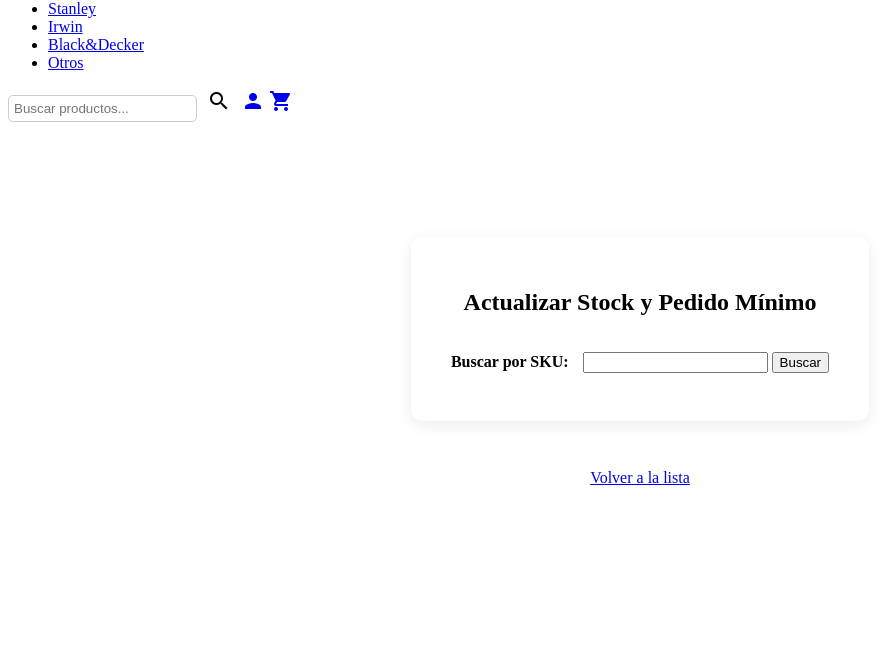
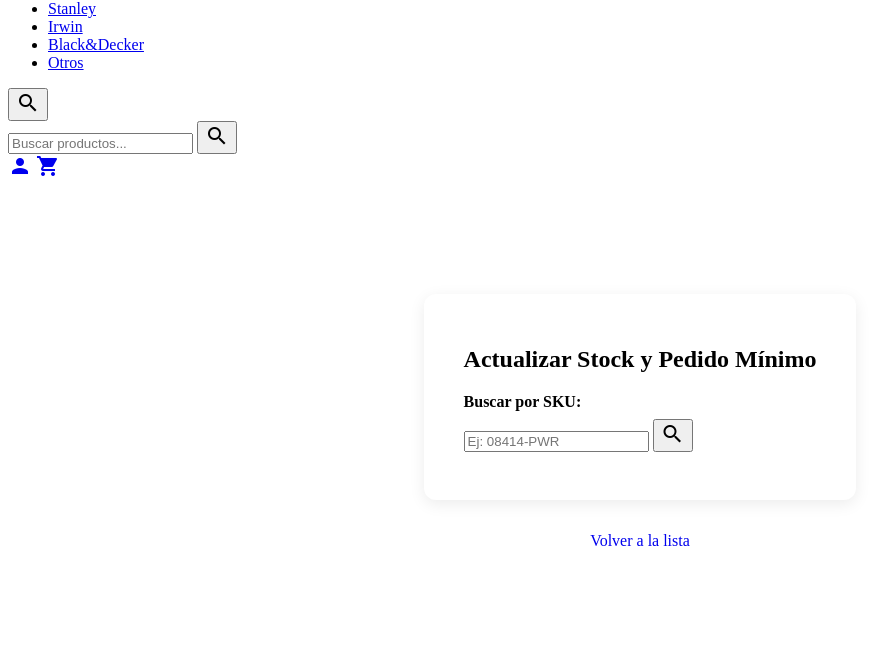
Before and after one commit to Marianavc02/Proyecto2, a Django app: page /productos/actualizar-stock-minimo/ in a window 1280 px wide. Shown: the part 346-1016 px from the top of the page, without its empty margins (0-884 px from the left). Before the commit the page ends 831 px from the top, so only its background shows below. Run offline with Django 5.2, Linux system fonts and the light colour scheme.

Commit message:
mejoras en front de busqueda y actulizar stock

```diff
--- a/productos/forms.py
+++ b/productos/forms.py
@@ -1,5 +1,3 @@
-
-
 # forms.py
 from django import forms
 from .models import Producto, ProductoImagen
--- a/productos/templates/productos/actualizar_stock_minimo.html
+++ b/productos/templates/productos/actualizar_stock_minimo.html
@@ -28,8 +28,12 @@
             {% csrf_token %}
             <div style="margin-bottom: 1rem;">
                 <label for="id_sku"><strong>Buscar por SKU:</strong></label>
-                <input type="text" name="sku" id="id_sku" value="{{ sku|default:'' }}" required {% if producto %}readonly{% endif %} style="margin-left:10px;">
-                <button type="submit" name="buscar" class="button" {% if producto %}disabled{% endif %}>Buscar</button>
+                <div class="search-container" style="margin-top:8px;">
+                    <input type="text" name="sku" id="id_sku" value="{{ sku|default:'' }}" required placeholder="Ej: 08414-PWR">
+                    <button type="submit" name="buscar" title="Buscar">
+                        <i class="material-icons">search</i>
+                    </button>
+                </div>
             </div>
             {% if producto %}
                 <div style="margin-bottom: 1rem; text-align:center;">
@@ -48,11 +52,11 @@
                     <label for="id_minimo_pedido">Mínimo para pedido:</label>
                     <input type="number" name="minimo_pedido" id="id_minimo_pedido" value="{{ producto.minimo_pedido }}" min="1" required>
                 </div>
-                <input type="hidden" name="sku" value="{{ producto.sku }}">
-                <button type="submit" name="actualizar" class="button">Actualizar</button>
+                <input type="hidden" name="sku_confirmado" value="{{ producto.sku }}">
+                <button type="submit" name="actualizar" class="btn-carrito">Actualizar</button>
             {% endif %}
         </form>
     </div>
-    <a href="{% url 'lista_productos' %}" class="button">Volver a la lista</a>
+    <a href="{% url 'lista_productos' %}" class="btn-carrito" style="text-decoration:none; display:inline-block;">Volver a la lista</a>
 </div>
 {% endblock %}
--- a/productos/views.py
+++ b/productos/views.py
@@ -262,8 +262,9 @@ def actualizar_stock_minimo(request):
     form = None
     sku = None
     if request.method == 'POST':
-        sku = request.POST.get('sku')
-        if 'buscar' in request.POST and sku:
+        # En buscar usamos el campo 'sku' del input; en actualizar usamos 'sku_confirmado'
+        if 'buscar' in request.POST:
+            sku = request.POST.get('sku')
             try:
                 producto = Producto.objects.get(sku=sku)
                 form = ActualizarStockMinimoForm(initial={
@@ -272,12 +273,13 @@ def actualizar_stock_minimo(request):
                     'minimo_pedido': producto.minimo_pedido
                 })
             except Producto.DoesNotExist:
+                producto = None
+                form = ActualizarStockMinimoForm(initial={'sku': sku})
                 messages.error(request, f'No se encontró el producto con SKU {sku}')
-                form = ActualizarStockMinimoForm(initial={'sku': sku})
         elif 'actualizar' in request.POST:
+            sku = request.POST.get('sku_confirmado') or request.POST.get('sku')
             form = ActualizarStockMinimoForm(request.POST)
             if form.is_valid():
-                sku = form.cleaned_data['sku']
                 stock = form.cleaned_data['stock']
                 minimo_pedido = form.cleaned_data['minimo_pedido']
                 try:
@@ -287,8 +289,10 @@ def actualizar_stock_minimo(request):
                     producto.save()
                     messages.success(request, f'Stock y mínimo de pedido actualizados para {sku}')
                 except Producto.DoesNotExist:
+                    producto = None
                     messages.error(request, f'No se encontró el producto con SKU {sku}')
             else:
+                producto = None
                 messages.error(request, 'Formulario inválido')
     else:
         form = ActualizarStockMinimoForm()
--- a/templates/base.html
+++ b/templates/base.html
@@ -31,14 +31,19 @@
         </ul>
 
         <div class="icons">
-            <form action="{% url 'buscar_productos' %}" method="get" style="display:inline;">
-                <input type="text" name="q" placeholder="Buscar productos..." style="padding:5px; border-radius:5px; border:1px solid #ccc;">
-                <button type="submit" style="background:none; border:none; cursor:pointer;">
+            <div class="nav-search" id="navSearch">
+                <button type="button" class="search-toggle icon-btn" id="searchToggle" aria-label="Mostrar búsqueda">
                     <span class="material-icons">search</span>
                 </button>
-            </form>
-            <a href="#"><span class="material-icons">person</span></a>
-            <a href="{% url 'carrito_ver' %}" class="cart-link">
+                <form action="{% url 'buscar_productos' %}" method="get" class="search-container">
+                    <input type="text" name="q" placeholder="Buscar productos..." value="{{ request.GET.q }}">
+                    <button type="submit" title="Buscar" class="icon-btn">
+                        <i class="material-icons">search</i>
+                    </button>
+                </form>
+            </div>
+            <a href="#" class="icon-btn" title="Usuario"><span class="material-icons">person</span></a>
+            <a href="{% url 'carrito_ver' %}" class="icon-btn cart-link" title="Carrito">
                 <span class="material-icons">shopping_cart</span>
             </a>
         </div>
@@ -48,4 +53,23 @@
 {% block content %}
 {% endblock %}
 </body>
+<script>
+    (function(){
+        const navSearch = document.getElementById('navSearch');
+        const btn = document.getElementById('searchToggle');
+        const input = navSearch?.querySelector('input');
+        const icon = btn?.querySelector('.material-icons');
+        if(btn && navSearch){
+            btn.addEventListener('click', function(){
+                navSearch.classList.toggle('open');
+                if(navSearch.classList.contains('open')){
+                    if(icon){ icon.textContent = 'close'; btn.setAttribute('aria-label','Ocultar búsqueda'); }
+                    if(input){ setTimeout(()=> input.focus(), 100); }
+                } else {
+                    if(icon){ icon.textContent = 'search'; btn.setAttribute('aria-label','Mostrar búsqueda'); }
+                }
+            });
+        }
+    })();
+</script>
 </html>
```
Also changed, not shown: productos/templates/productos/buscar_productos.html (+39 -4 lines), productos/factories.py (added).
